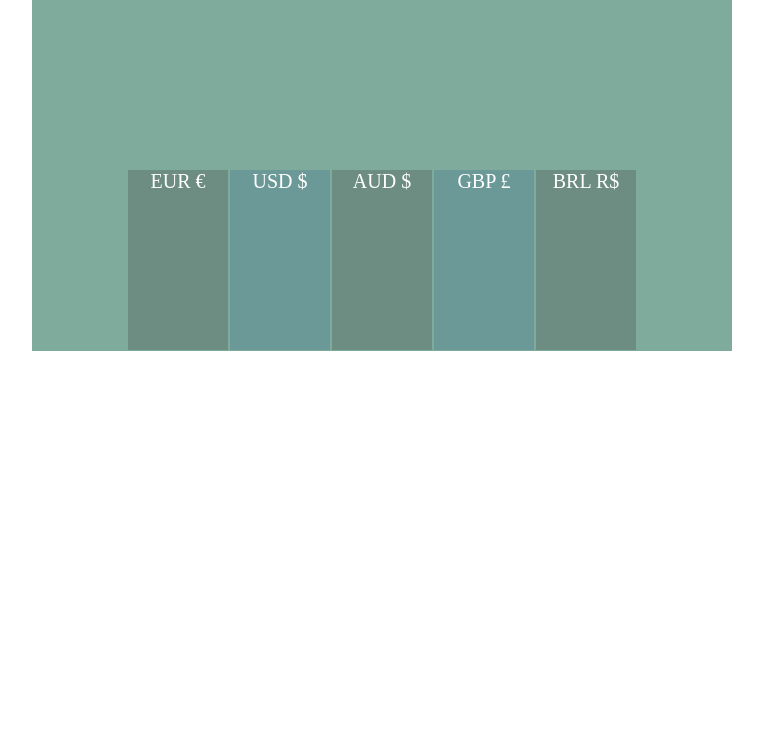
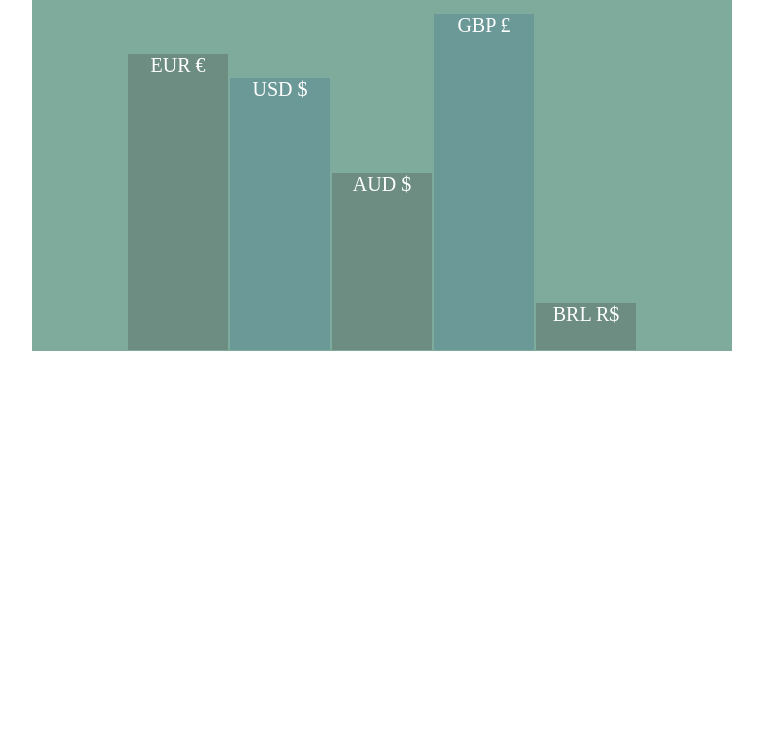
Before and after one commit to tman18/Currency, a plain HTML site: page index.html in a window 1280 px wide. Shown: the part 57-800 px from the top of the page, without its empty margins (258-1021 px from the left). Drawn offline with Linux system fonts and the light colour scheme.

Commit message:
Finishing touches

```diff
--- a/index.html
+++ b/index.html
@@ -8,30 +8,30 @@
   </head>
   <body>
     <div class="graph">
-      <div class="graph-title">Currency Rate to USD: 05-12-2020</div>
+      <div class="graph-title">Currency Rate to USD: 05-13-2020</div>
       <div class="graph-data">
-        <div class="graph-data-bar" onClick="alert('1 USD = 0.92 EUR')">
-          <div class="graph-data-bar-country-name" style="height: 50%;">
+        <div class="graph-data-bar" style="height: 82.1%" onClick="alert('1 USD = 0.92 EUR')">
+          <div class="graph-data-bar-country-name">
             EUR €
           </div>
         </div>
-        <div class="graph-data-bar">
-          <div class="graph-data-bar-country-name" style="height: 50%;">
+        <div class="graph-data-bar" style="height: 75.5%;">
+          <div class="graph-data-bar-country-name">
             USD $
           </div>
         </div>
-        <div class="graph-data-bar" onClick="alert('1 USD = 1.53 AUD')">
-          <div class="graph-data-bar-country-name" style="height: 50%;">
+        <div class="graph-data-bar" style="height: 49.3%;" onClick="alert('1 USD = 1.53 AUD')">
+          <div class="graph-data-bar-country-name">
             AUD $
           </div>
         </div>
-        <div class="graph-data-bar" onClick="alert('1 USD = 0.80 GBP')">
-          <div class="graph-data-bar-country-name" style="height: 50%;">
+        <div class="graph-data-bar" onClick="alert('1 USD = 0.81 GBP')" style="height: 93.2%;">
+          <div class="graph-data-bar-country-name">
             GBP £
           </div>
         </div>
-        <div class="graph-data-bar" onClick="alert('1 USD = 5.77 BRL')">
-          <div class="graph-data-bar-country-name" style="height: 50%;">
+        <div class="graph-data-bar" style="height: 13%;" onClick="alert('1 USD = 5.84 BRL')">
+          <div class="graph-data-bar-country-name">
             BRL R$
           </div>
         </div>
```
Also changed, not shown: 2 other files.
